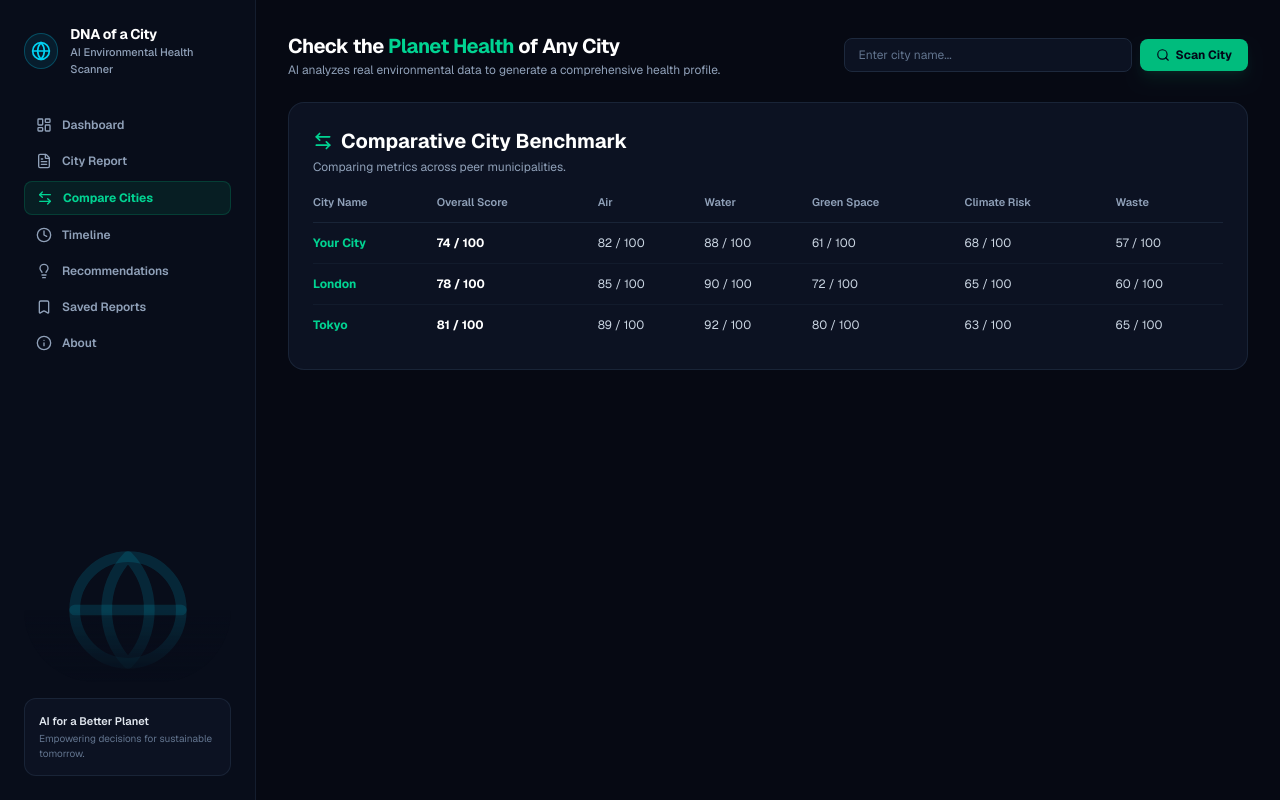
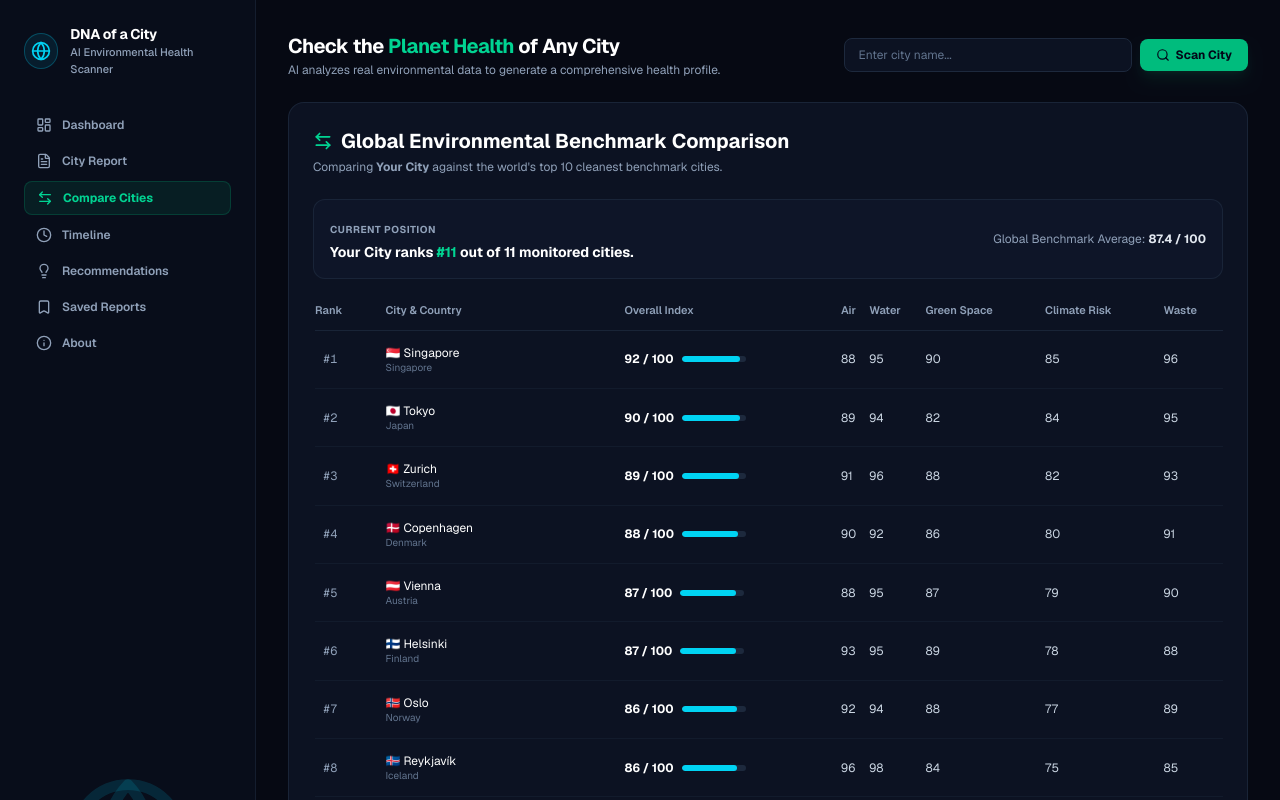
Before and after one commit to elli1emazzel1-tech/city-dna-scanner, a Next.js app: page / in a window 1280 px wide. Both pictures are taken after a click on the button "Compare Cities". Shown: the top 800 px of the page. Built offline with nearby package versions, Linux system fonts and the light colour scheme.

Commit message:
feat: upgrade app structure and add top 10 benchmark cities table

```diff
--- a/src/app/page.tsx
+++ b/src/app/page.tsx
@@ -85,11 +85,6 @@ export default function Home() {
       { id: 1, title: "Increase tree coverage in dense urban areas, especially in low-income neighborhoods." },
       { id: 2, title: "Improve waste sorting and increase recycling rates through better infrastructure." },
       { id: 3, title: "Expand cooling infrastructure and heat resilience programs." }
-    ],
-    comparedCities: [
-      { name: "Your City", overall: 74, air: 82, water: 88, green: 61, climate: 68, waste: 57 },
-      { name: "London", overall: 78, air: 85, water: 90, green: 72, climate: 65, waste: 60 },
-      { name: "Tokyo", overall: 81, air: 89, water: 92, green: 80, climate: 63, waste: 65 }
     ]
   });
 
@@ -148,12 +143,7 @@ export default function Home() {
             : [
                 { id: 1, title: "Expand urban forest coverage along high-density transport vectors." },
                 { id: 2, title: "Upgrade regional solid waste processing facilities." }
-              ],
-          comparedCities: data.comparedCities || [
-            { name: cityInput.toUpperCase(), overall: data.overallScore || 70, air: data.metrics?.air?.score || 80, water: data.metrics?.water?.score || 85, green: data.metrics?.nature?.score || 65, climate: data.metrics?.climate?.score || 68, waste: data.metrics?.waste?.score || 60 },
-            { name: "London", overall: 78, air: 85, water: 90, green: 72, climate: 65, waste: 60 },
-            { name: "Tokyo", overall: 81, air: 89, water: 92, green: 80, climate: 63, waste: 65 }
-          ]
+              ]
         });
         setActiveTab("dashboard");
       } else {
@@ -204,7 +194,7 @@ export default function Home() {
               AI for a Better Planet
             </p>
             <p className="text-[10px] text-slate-500 leading-normal">
-              Empowering decisions for sustainable tomorrow.
+              Empowering decisions for a sustainable tomorrow.
             </p>
           </div>
         </div>
@@ -244,7 +234,7 @@ export default function Home() {
           </form>
         </div>
 
-        {/* Dynamic Tab Switcher */}
+        {/* Dynamic Views */}
         {activeTab === "dashboard" && (
           <DashboardView
             report={report}
@@ -545,26 +535,66 @@ function ReportView({ report }: any) {
   );
 }
 
-// VIEW 3: COMPARE
+// VIEW 3: COMPARE CITIES (WITH TOP 10 CLEANEST BENCHMARKS)
 function CompareView({ report }: any) {
+  const benchmarkCities = [
+    { name: "🇸🇬 Singapore", country: "Singapore", overall: 92, air: 88, water: 95, green: 90, climate: 85, waste: 96 },
+    { name: "🇯🇵 Tokyo", country: "Japan", overall: 90, air: 89, water: 94, green: 82, climate: 84, waste: 95 },
+    { name: "🇨🇭 Zurich", country: "Switzerland", overall: 89, air: 91, water: 96, green: 88, climate: 82, waste: 93 },
+    { name: "🇩🇰 Copenhagen", country: "Denmark", overall: 88, air: 90, water: 92, green: 86, climate: 80, waste: 91 },
+    { name: "🇦🇹 Vienna", country: "Austria", overall: 87, air: 88, water: 95, green: 87, climate: 79, waste: 90 },
+    { name: "🇫🇮 Helsinki", country: "Finland", overall: 87, air: 93, water: 95, green: 89, climate: 78, waste: 88 },
+    { name: "🇳🇴 Oslo", country: "Norway", overall: 86, air: 92, water: 94, green: 88, climate: 77, waste: 89 },
+    { name: "🇮🇸 Reykjavík", country: "Iceland", overall: 86, air: 96, water: 98, green: 84, climate: 75, waste: 85 },
+    { name: "🇳🇿 Wellington", country: "New Zealand", overall: 85, air: 94, water: 93, green: 87, climate: 76, waste: 84 },
+    { name: "🇩🇪 Munich", country: "Germany", overall: 84, air: 86, water: 91, green: 83, climate: 78, waste: 89 }
+  ];
+
+  const userCity = {
+    name: `📍 ${report.cityName} (Your City)`,
+    country: report.country,
+    overall: report.overallScore,
+    air: report.metrics.air.score,
+    water: report.metrics.water.score,
+    green: report.metrics.green.score,
+    climate: report.metrics.climate.score,
+    waste: report.metrics.waste.score,
+    isUserCity: true
+  };
+
+  const combinedList = [userCity, ...benchmarkCities].sort((a, b) => b.overall - a.overall);
+
   return (
-    <div className="p-6 rounded-2xl bg-[#0C1222] border border-slate-800/80 space-y-5">
+    <div className="p-6 rounded-2xl bg-[#0C1222] border border-slate-800/80 space-y-6">
       <div>
         <h3 className="text-xl font-bold text-white flex items-center gap-2">
           <ArrowLeftRight className="w-5 h-5 text-emerald-400" />
-          Comparative City Benchmark
+          Global Environmental Benchmark Comparison
         </h3>
         <p className="text-xs text-slate-400 mt-1">
-          Comparing metrics across peer municipalities.
+          Comparing <strong>{report.cityName}</strong> against the world's top 10 cleanest benchmark cities.
         </p>
+      </div>
+
+      <div className="p-4 rounded-xl bg-slate-900/80 border border-slate-800/80 flex flex-col sm:flex-row justify-between items-start sm:items-center gap-3">
+        <div>
+          <span className="text-[10px] uppercase font-bold tracking-wider text-slate-400">Current Position</span>
+          <p className="text-sm font-bold text-white mt-0.5">
+            {report.cityName} ranks <span className="text-emerald-400">#{combinedList.findIndex(c => c.isUserCity) + 1}</span> out of {combinedList.length} monitored cities.
+          </p>
+        </div>
+        <div className="text-xs text-slate-400">
+          Global Benchmark Average: <strong className="text-slate-200">87.4 / 100</strong>
+        </div>
       </div>
 
       <div className="overflow-x-auto">
         <table className="w-full text-left text-xs">
           <thead>
             <tr className="border-b border-slate-800/80 text-slate-400 text-[11px] font-medium">
-              <th className="pb-3 font-semibold">City Name</th>
-              <th className="pb-3 font-semibold">Overall Score</th>
+              <th className="pb-3 font-semibold">Rank</th>
+              <th className="pb-3 font-semibold">City & Country</th>
+              <th className="pb-3 font-semibold">Overall Index</th>
               <th className="pb-3 font-semibold">Air</th>
               <th className="pb-3 font-semibold">Water</th>
               <th className="pb-3 font-semibold">Green Space</th>
@@ -573,15 +603,38 @@ function CompareView({ report }: any) {
             </tr>
           </thead>
           <tbody className="divide-y divide-slate-800/40 text-[12px]">
-            {report.comparedCities.map((c: any, i: number) => (
-              <tr key={i} className="hover:bg-slate-900/40 transition">
-                <td className="py-3 font-bold text-emerald-400">{c.name}</td>
-                <td className="py-3 font-bold text-white">{c.overall} / 100</td>
-                <td className="py-3 text-slate-300">{c.air} / 100</td>
-                <td className="py-3 text-slate-300">{c.water} / 100</td>
-                <td className="py-3 text-slate-300">{c.green} / 100</td>
-                <td className="py-3 text-slate-300">{c.climate} / 100</td>
-                <td className="py-3 text-slate-300">{c.waste} / 100</td>
+            {combinedList.map((c, i) => (
+              <tr
+                key={i}
+                className={`transition ${
+                  c.isUserCity
+                    ? "bg-emerald-500/10 border-l-4 border-l-emerald-400 font-bold"
+                    : "hover:bg-slate-900/40"
+                }`}
+              >
+                <td className="py-3.5 px-2 text-slate-400 font-mono">#{i + 1}</td>
+                <td className={`py-3.5 ${c.isUserCity ? "text-emerald-400 font-bold" : "text-white"}`}>
+                  <div>
+                    <span>{c.name}</span>
+                    <p className="text-[10px] text-slate-500 font-normal">{c.country}</p>
+                  </div>
+                </td>
+                <td className="py-3.5 font-bold text-white">
+                  <div className="flex items-center gap-2">
+                    <span>{c.overall} / 100</span>
+                    <div className="w-16 h-1.5 bg-slate-800 rounded-full overflow-hidden hidden sm:block">
+                      <div
+                        className={`h-full rounded-full ${c.isUserCity ? "bg-emerald-400" : "bg-cyan-400"}`}
+                        style={{ width: `${c.overall}%` }}
+                      />
+                    </div>
+                  </div>
+                </td>
+                <td className="py-3.5 text-slate-300">{c.air}</td>
+                <td className="py-3.5 text-slate-300">{c.water}</td>
+                <td className="py-3.5 text-slate-300">{c.green}</td>
+                <td className="py-3.5 text-slate-300">{c.climate}</td>
+                <td className="py-3.5 text-slate-300">{c.waste}</td>
               </tr>
             ))}
           </tbody>
```
